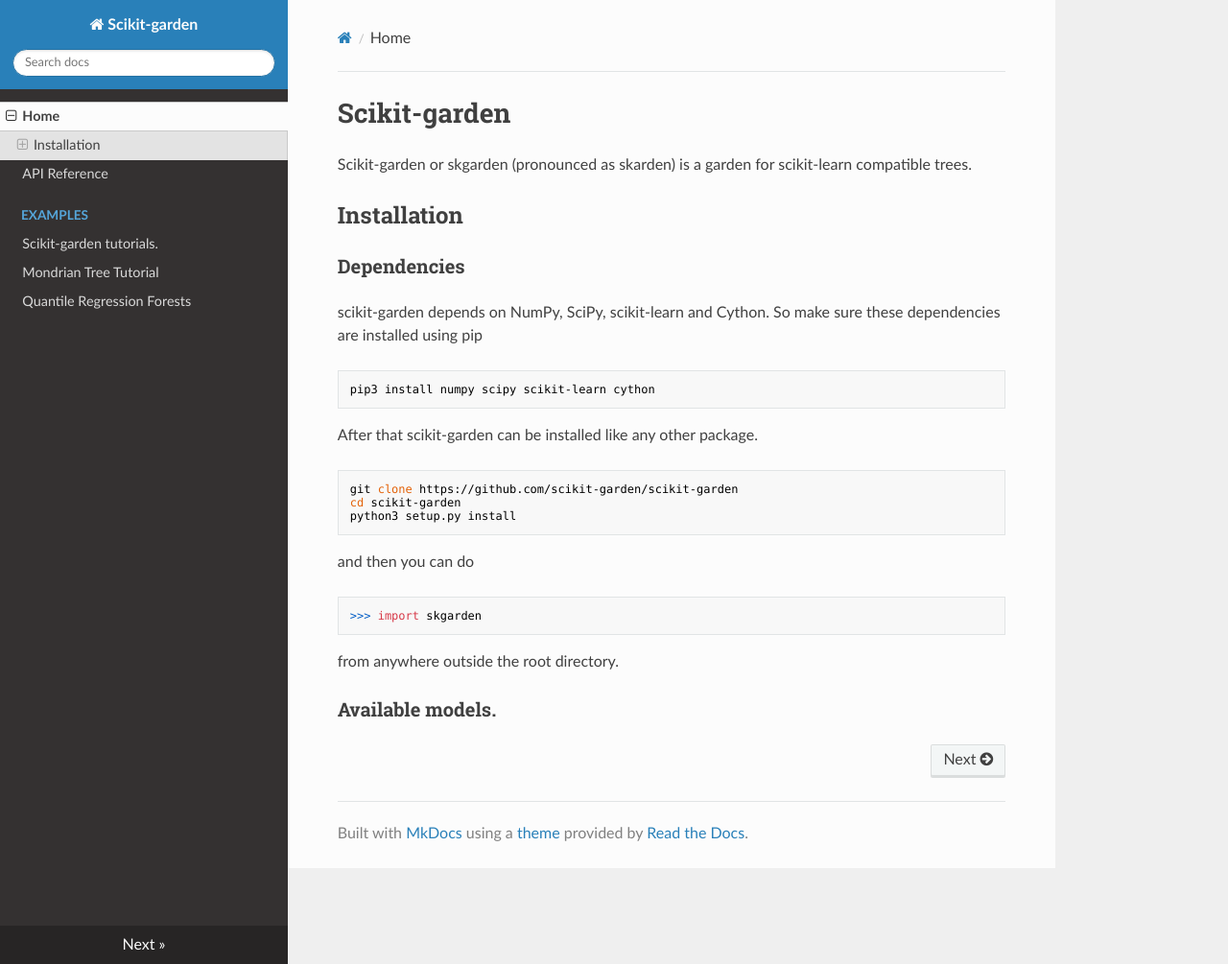
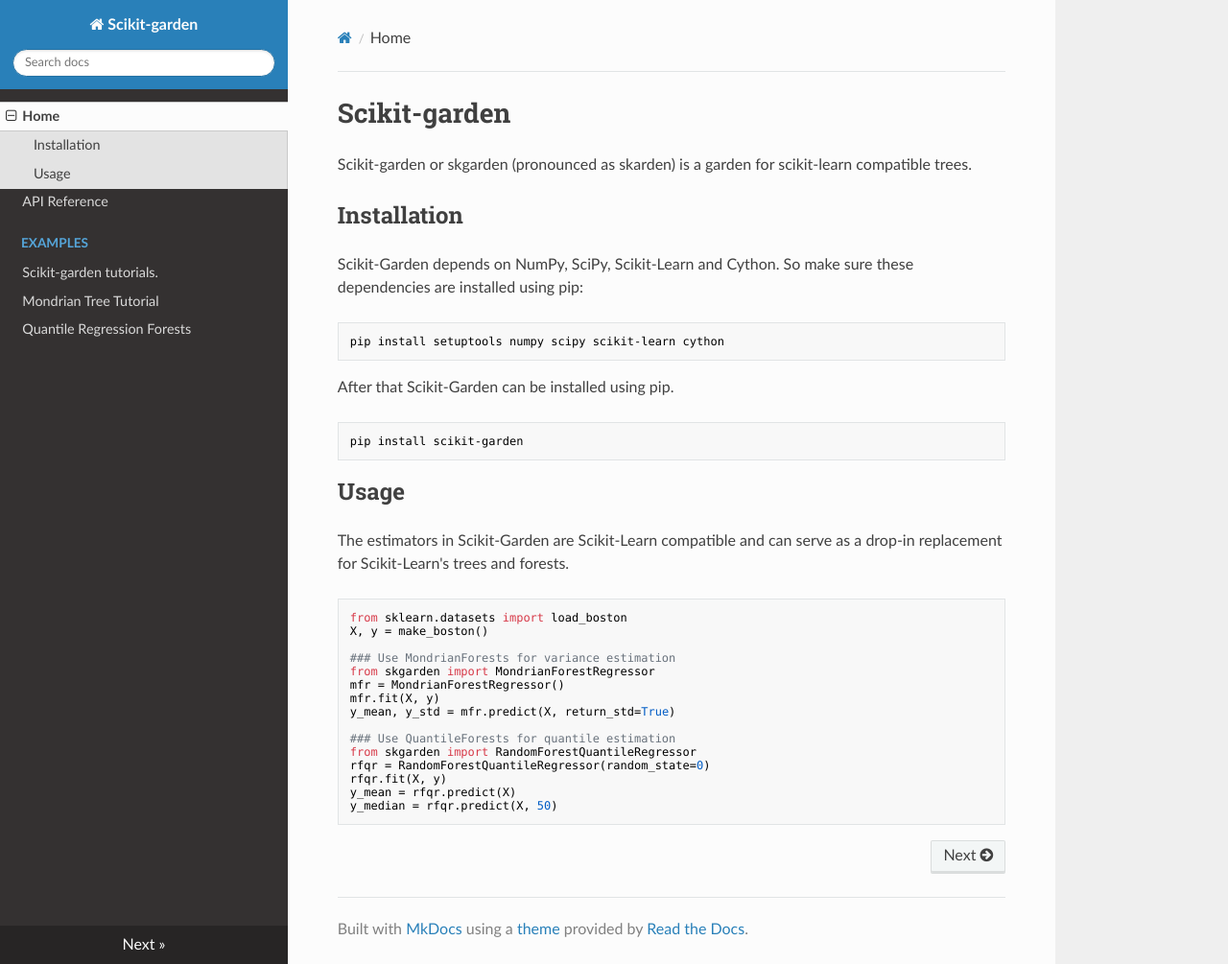
Before and after one commit to scikit-garden/scikit-garden, an MkDocs documentation site: the page built from docs/index.md, in a window 1280 px wide and 1005 px high. Shown: the whole window at 96% size. Built offline with MkDocs 1.6.1, drawn with Linux system fonts in a browser that asks for light colours; nearby versions of some CDN libraries; old or Windows-style settings are respelled for this version of MkDocs.

Commit message:
Update readme

````diff
--- a/docs/index.md
+++ b/docs/index.md
@@ -4,28 +4,36 @@
 
 ## Installation
 
-### Dependencies
-
-scikit-garden depends on NumPy, SciPy, scikit-learn and Cython. So make sure these dependencies are installed using pip
+Scikit-Garden depends on NumPy, SciPy, Scikit-Learn and Cython. So make sure these dependencies are installed using pip:
 
 ```
-pip3 install numpy scipy scikit-learn cython
+pip install setuptools numpy scipy scikit-learn cython
 ```
 
-After that scikit-garden can be installed like any other package.
+After that Scikit-Garden can be installed using pip.
 
 ```
-git clone https://github.com/scikit-garden/scikit-garden
-cd scikit-garden
-python3 setup.py install
+pip install scikit-garden
 ```
 
-and then you can do
+## Usage
+
+The estimators in Scikit-Garden are Scikit-Learn compatible and can serve as a drop-in replacement for Scikit-Learn's trees and forests.
 
 ```python
->>> import skgarden
+from sklearn.datasets import load_boston
+X, y = make_boston()
+
+### Use MondrianForests for variance estimation
+from skgarden import MondrianForestRegressor
+mfr = MondrianForestRegressor()
+mfr.fit(X, y)
+y_mean, y_std = mfr.predict(X, return_std=True)
+
+### Use QuantileForests for quantile estimation
+from skgarden import RandomForestQuantileRegressor
+rfqr = RandomForestQuantileRegressor(random_state=0)
+rfqr.fit(X, y)
+y_mean = rfqr.predict(X)
+y_median = rfqr.predict(X, 50)
 ```
-
-from anywhere outside the root directory.
-
-### Available models.
````
Also changed, not shown: README.md (+2 -4 lines).
